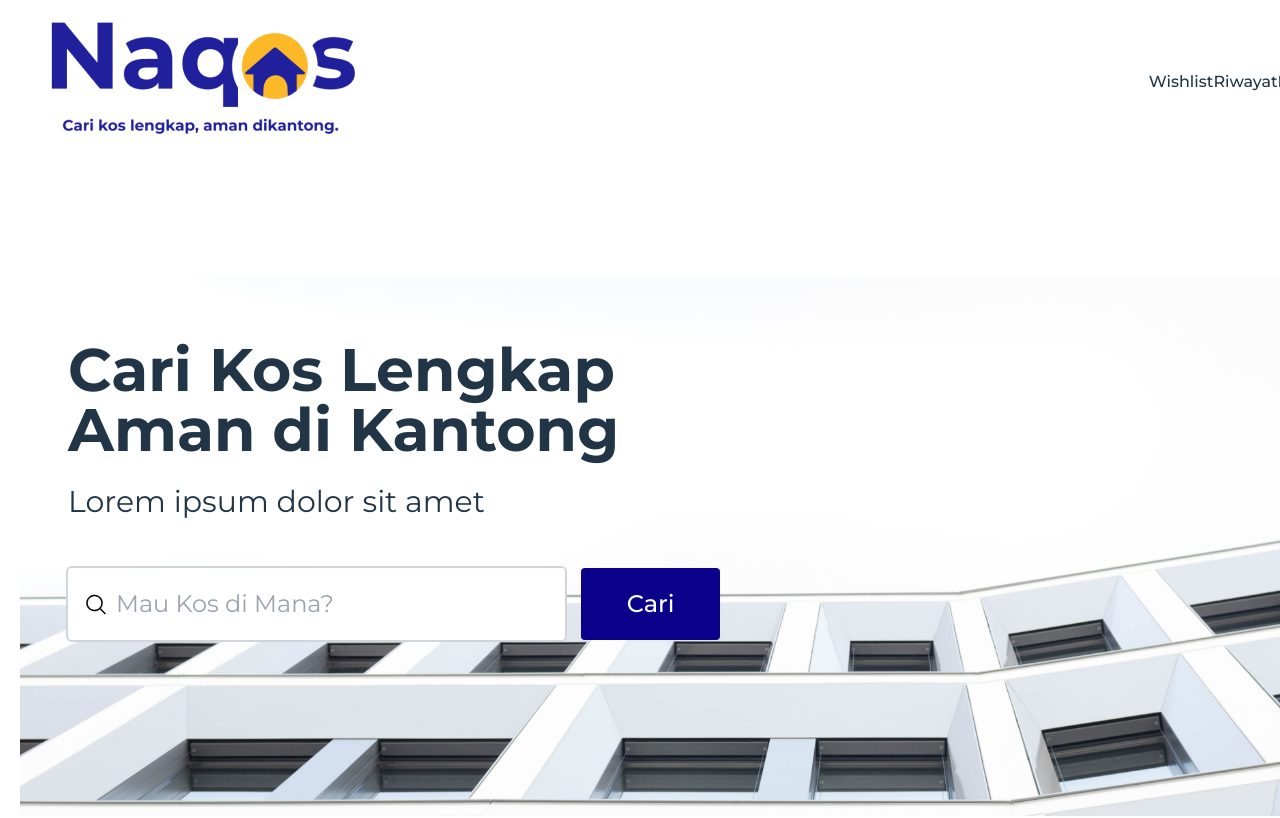
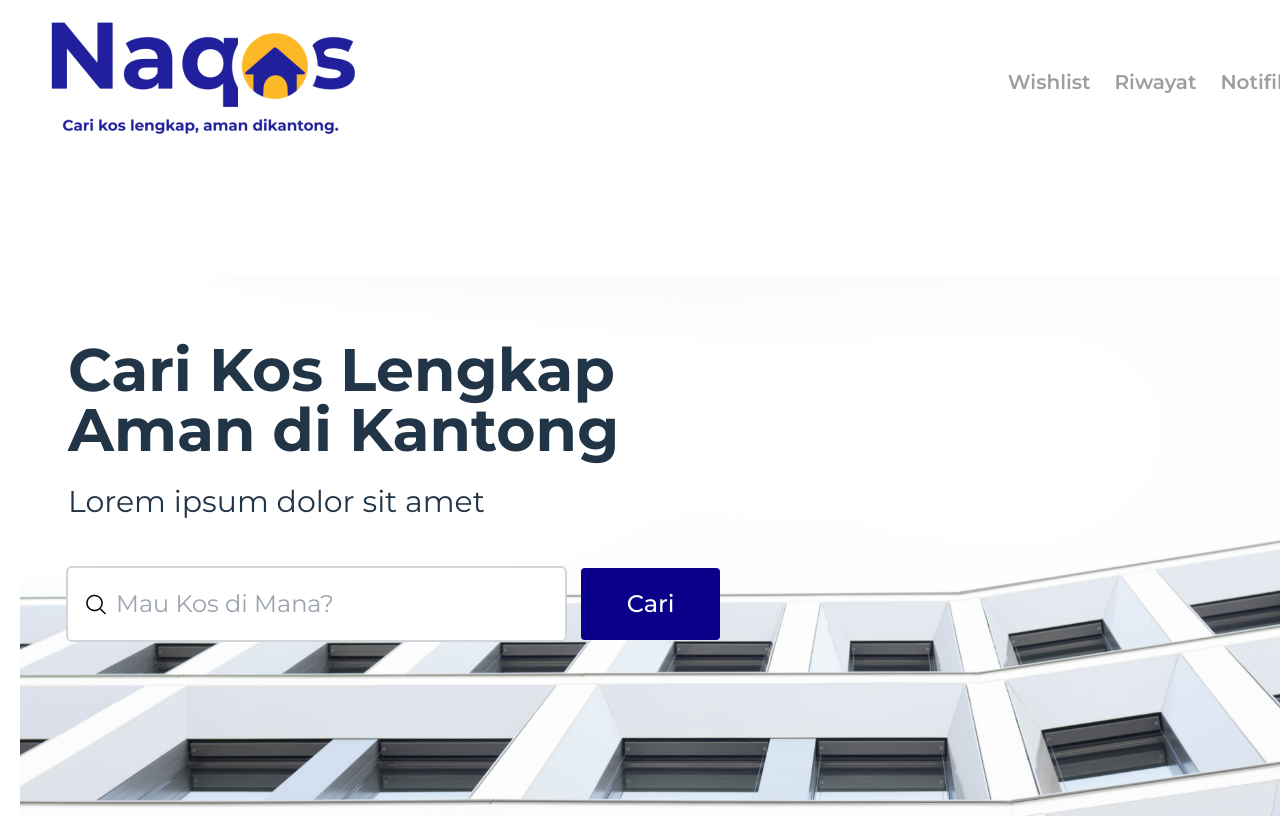
Before and after one commit to synrgy-tim-d/FSW-Frontend, a React (Vite) app: page / in a window 1280 px wide. Shown: the top 818 px of the page. Built offline with nearby package versions, Linux system fonts and the light colour scheme.

Commit message:
Fixing errors & Page routing

```diff
--- a/src/components/banner/banner.jsx
+++ b/src/components/banner/banner.jsx
@@ -2,6 +2,7 @@ import React from 'react';
 import bannerImg from '../../assets/Banner1.png';
 import magnifier from '../../assets/Banner2_Magnifier.png';
 import BgImage from '../../assets/Banner3_bgImage.jpg';
+import { Link } from 'react-router-dom';
 
 function Banner() {
   return (
@@ -27,7 +28,7 @@ function Banner() {
                   />
                 </div>
                 <button className='bg-[#0A008A] text-l lg:text-2xl text-white rounded w-1/4 py-1 lg:py-2 px-2 hover:bg-blue-600 active:bg-blue-700'>
-                  Cari
+                  <Link to='/homepage'>Cari</Link>
                 </button>
               </div>
             </div>
--- a/src/components/navbar/navbar.jsx
+++ b/src/components/navbar/navbar.jsx
@@ -5,23 +5,25 @@ const Navbar = () => {
   return (
     <div className='navbar bg-base-100'>
       <div className='flex-1'>
-        <a href='landingPage'>
+        <Link to='/'>
           <img src='src/assets/LogoNaqosFix.png'></img>
-        </a>
+        </Link>
       </div>
       <div className='flex-none'>
-        <ul className='menu menu-horizontal px-1'>
+        <ul className='menu menu-horizontal px-1 grid grid-flow-col gap-6 text-[#000000]/[0.38] text-[20px] '>
           <li>
-            <a>Wishlist</a>
+            <a className='font-[600]'>Wishlist</a>
           </li>
           <li>
-            <Link to='/history'>Riwayat</Link>
+            <Link to='/history' className='font-[600]'>
+              Riwayat
+            </Link>
           </li>
           <li>
-            <a>Notifikasi</a>
+            <a className='font-[600]'>Notifikasi</a>
           </li>
           <li tabIndex={0}>
-            <a>
+            <a className='font-[600]'>
               Profil
               <svg
                 className='fill-current'
@@ -35,10 +37,12 @@ const Navbar = () => {
             </a>
             <ul className='p-2 bg-base-100'>
               <li>
-                <Link to='/editprofil'>Edit Profil</Link>
+                <Link to='/editprofil' className='font-[600] hover:bg-[#F2EFFF]'>
+                  Edit Profil
+                </Link>
               </li>
               <li>
-                <a>Logout</a>
+                <a className='font-[600] hover:bg-[#F2EFFF]'>Logout</a>
               </li>
             </ul>
           </li>
--- a/src/components/profile/editprofile.jsx
+++ b/src/components/profile/editprofile.jsx
@@ -7,13 +7,19 @@ const EditProfile = () => {
     <>
       <ul className='breadcrumb pl-[70px] pt-[25px] font-[Montserrat] text-[20px] font-[600]'>
         <li>
-          <Link to='/' className='text-[20px] font-[600] hover:underline'>Home</Link>
+          <Link to='/' className='text-[20px] font-[600] hover:underline'>
+            Home
+          </Link>
         </li>
         <li>
-          <Link to='/profil' className='text-[20px] font-[600] hover:underline'>Profile</Link>
+          <Link to='/profil' className='text-[20px] font-[600] hover:underline'>
+            Profile
+          </Link>
         </li>
         <li>
-          <Link to='/editprofil' className='text-[20px] font-[600] hover:underline'>Profile Edit</Link>
+          <Link to='/editprofil' className='text-[20px] font-[600] hover:underline'>
+            Profile Edit
+          </Link>
         </li>
       </ul>
       <div className='w-screen grid grid-cols-6 grid-flow-col font-[Montserrat]'>
@@ -103,19 +109,19 @@ const EditProfile = () => {
             </div>
             <input type='checkbox' id='profile-modal' className='modal-toggle' />
             <div className='modal'>
-              <div className='modal-box text-[#000000]'>
+              <div className='modal-box bg-white p-12 rounded-[12px] text-[#000000] grid gap-4'>
+                <div className='logout-img justify-self-center pb-8'></div>
                 <h3 className='font-bold text-lg text-center'>Apakah kamu yakin ingin keluar</h3>
-                <p className='py-4 text-center'>
+                <p className='text-center'>
                   Kamu akan memerlukan akses login untuk dapat masuk kembali
                 </p>
-                <div className='modal-action flex justify-center font-[600] text-[16px]'>
+                <div className='grid grid-flow-col auto-cols-max justify-center gap-4 font-[600] text-[16px]'>
                   <label
                     htmlFor='profile-modal'
                     className='btn no-animation rounded-[4px] bg-white text-[#0A008A] border-2 border-[#0A008A] hover:bg-white'
                   >
                     Batalkan
                   </label>
-
                   <Link to='/'>
                     <label
                       htmlFor='logout'
--- a/src/components/profile/profile.jsx
+++ b/src/components/profile/profile.jsx
@@ -9,10 +9,14 @@ const Profile = () => {
     <>
       <ul className='breadcrumb pl-[70px] pt-[25px] font-[Montserrat] text-[20px] font-[600]'>
         <li>
-          <Link to='/' className='text-[20px] font-[600] hover:underline'>Home</Link>
+          <Link to='/' className='text-[20px] font-[600] hover:underline'>
+            Home
+          </Link>
         </li>
         <li>
-          <Link to='/profil' className='text-[20px] font-[600] hover:underline'>Profile</Link>
+          <Link to='/profil' className='text-[20px] font-[600] hover:underline'>
+            Profile
+          </Link>
         </li>
       </ul>
       <div className='w-screen grid grid-cols-6 grid-flow-col font-[Montserrat]'>
@@ -71,13 +75,13 @@ const Profile = () => {
             </div>
             <input type='checkbox' id='profile-modal' className='modal-toggle' />
             <div className='modal'>
-              <div className='modal-box text-[#000000] grid gap-4'>
+              <div className='modal-box bg-white p-12 rounded-[12px] text-[#000000] grid gap-4'>
                 <div className='logout-img justify-self-center pb-8'></div>
                 <h3 className='font-bold text-lg text-center'>Apakah kamu yakin ingin keluar</h3>
                 <p className='text-center'>
                   Kamu akan memerlukan akses login untuk dapat masuk kembali
                 </p>
-                <div className='modal-action flex justify-center font-[600] text-[16px]'>
+                <div className='grid grid-flow-col auto-cols-max justify-center gap-4 font-[600] text-[16px]'>
                   <label
                     htmlFor='profile-modal'
                     className='btn no-animation rounded-[4px] bg-white text-[#0A008A] border-2 border-[#0A008A] hover:bg-white'
```
